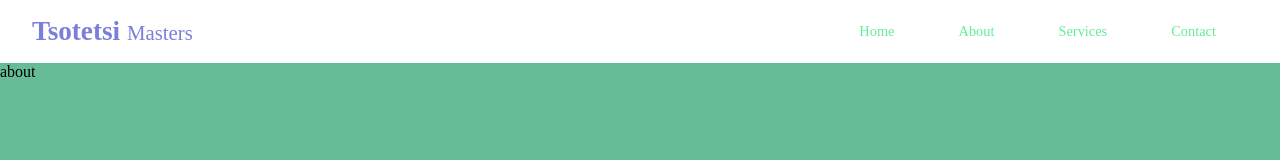
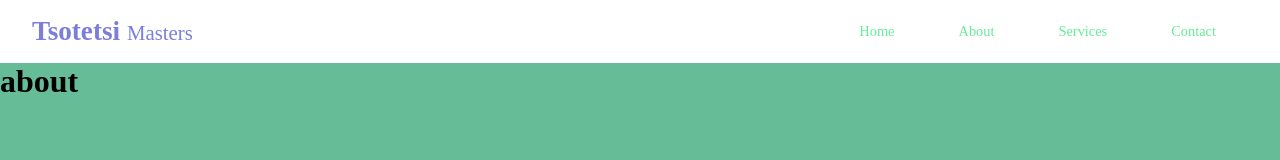
Before and after one commit to git-katalist/hype, a Next.js app: page /about in a window 1280 px wide. Shown: the top 160 px of the page. Built offline with nearby package versions, Linux system fonts and the light colour scheme; a web font is replaced by a local one.

Commit message:
testing meta component

```diff
--- a/pages/about.js
+++ b/pages/about.js
@@ -1,5 +1,12 @@
+import Meta from "../components/Meta";
+
 const about = () => {
-  return <div>about</div>;
+  return (
+    <>
+      <Meta title="About Us | Katalist" />
+      <h1>about</h1>
+    </>
+  );
 };
 
 export default about;
```
